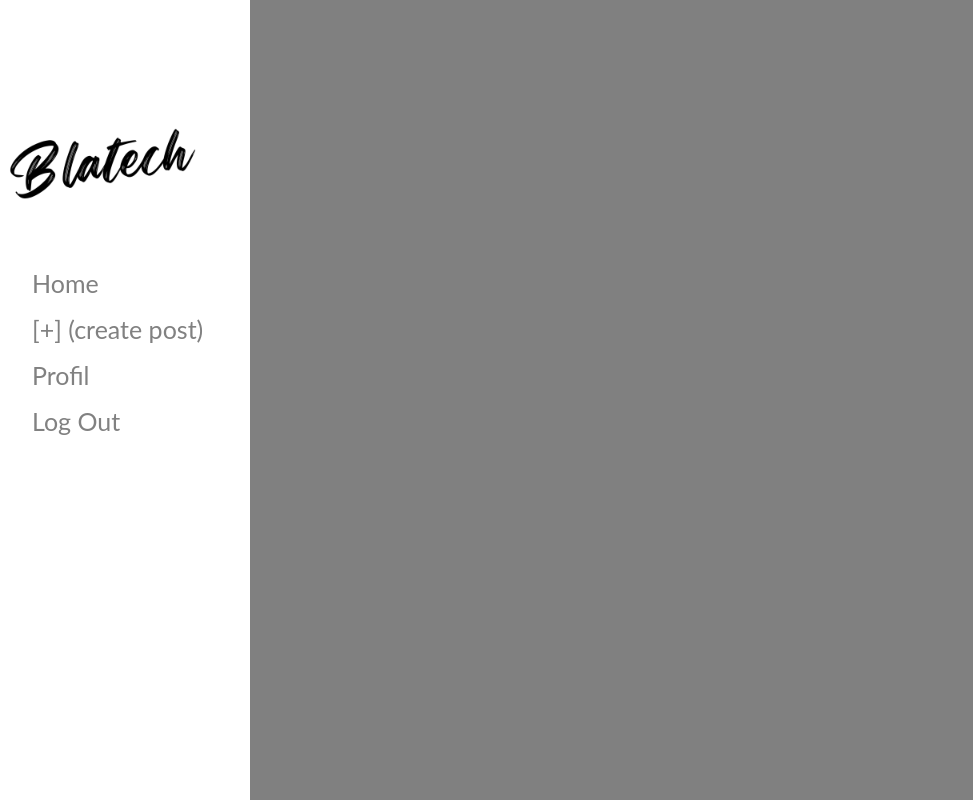
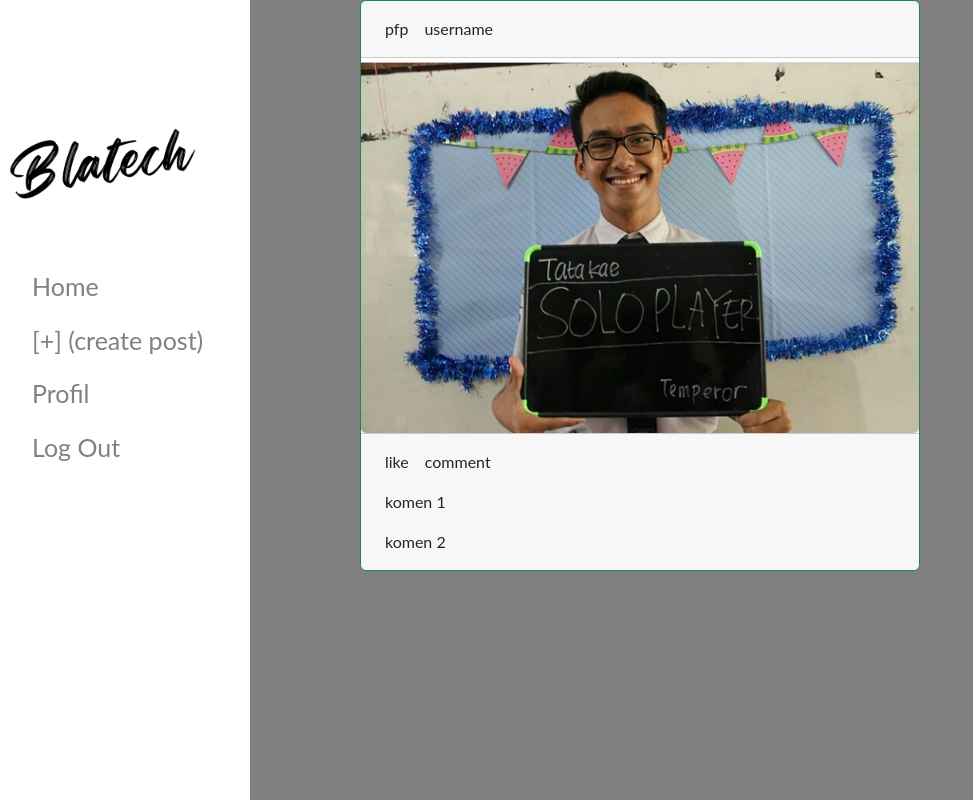
Before and after one commit to Keenan-Adityo/BlaTech, a PHP site: page /home.php in a window 1280 px wide. Shown: the whole page, without its empty margins (0-973 px from the left). Run offline with PHP 8.4, Linux system fonts and the light colour scheme.

Commit message:
post prototype

```diff
--- a/home.php
+++ b/home.php
@@ -8,11 +8,42 @@
     <title>Blatech</title>
 
     <!-- CSS only -->
-    <!-- <link href="https://cdn.jsdelivr.net/npm/bootstrap@5.2.2/dist/css/bootstrap.min.css" rel="stylesheet" integrity="sha384-Zenh87qX5JnK2Jl0vWa8Ck2rdkQ2Bzep5IDxbcnCeuOxjzrPF/et3URy9Bv1WTRi" crossorigin="anonymous"> -->
+    <link href="https://cdn.jsdelivr.net/npm/bootstrap@5.2.2/dist/css/bootstrap.min.css" rel="stylesheet" integrity="sha384-Zenh87qX5JnK2Jl0vWa8Ck2rdkQ2Bzep5IDxbcnCeuOxjzrPF/et3URy9Bv1WTRi" crossorigin="anonymous">
     <link rel="stylesheet" href="style.css">
 </head>
 <body>
-    <?php  ?>
+    <!-- <div class="card">
+        <img src="assets/logo.png" alt="Post" style="width:450px">
+        <div class="container">
+            <h4><b>Judul Teext</b></h4>
+            <p>isi text</p>
+        </div>
+    </div> -->
+    <div class="card border-success mb-3" style="max-width: 35rem; margin: auto;">
+        <div class="card-header">
+            <div class="d-flex flex-row">
+                <div class="p-2">pfp</div>
+                <div class="p-2 flex-fill">username</div>
+            </div>
+        </div>
+        <img src="assets/Ammar.jpg" alt="blatech" class="card-img">
+        <div class="card-img-overlay">
+            <div class="card-body">
+            </div>
+        </div>
 
+        <div class="card-footer">
+             <div class="d-flex flex-column">
+                <div class="d-flex flex-row">
+                    <div class="p-2">like</div>
+                    <div class="p-2">comment</div>
+                </div>
+                <div class="d-flex flex-column">
+                    <div class="p-2">komen 1</div>
+                    <div class="p-2">komen 2</div>
+                </div>
+             </div>
+        </div>
+    </div>
 </body>
 </html>
--- a/logout.php
+++ b/logout.php
@@ -1,6 +1,6 @@
 <?php
 session_start();
-session_destroy(); //tak ganti jadi destroy
+session_destroy();
 ?>
 <script>
     alert ("Kamu Logout"); document.location='index.php';
```
Also changed, not shown: style.css (+16 -1 lines), 1 other file.
